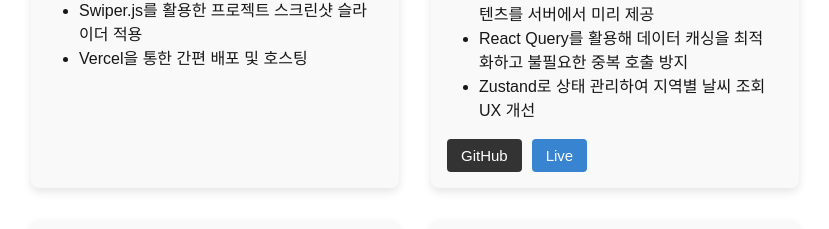
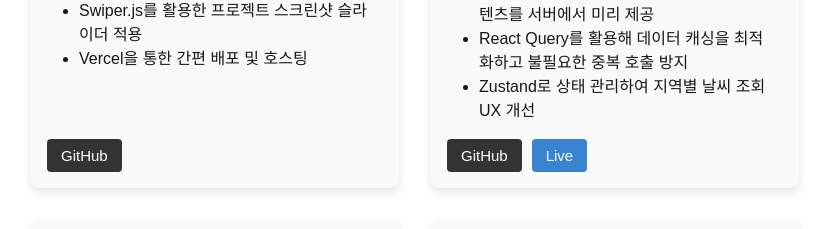
Before and after one commit to msuhyeon/next-sh-world, a Next.js app: page / in a window 1280 px wide. Shown: the part 1429-1658 px from the top of the page, without its empty margins (225-1054 px from the left). Built offline with nearby package versions, Linux system fonts and the light colour scheme.

Commit message:
feat: github link 추가

```diff
--- a/app/components/ProjectList.tsx
+++ b/app/components/ProjectList.tsx
@@ -18,6 +18,7 @@ const project = [
       "Swiper.js를 활용한 프로젝트 스크린샷 슬라이더 적용 ",
       "Vercel을 통한 간편 배포 및 호스팅",
     ],
+    github: "https://github.com/msuhyeon/next-sh-world",
     screenshot: ["https://next-sh-world.vercel.app/next_pr.webp"],
   },
   {
```
